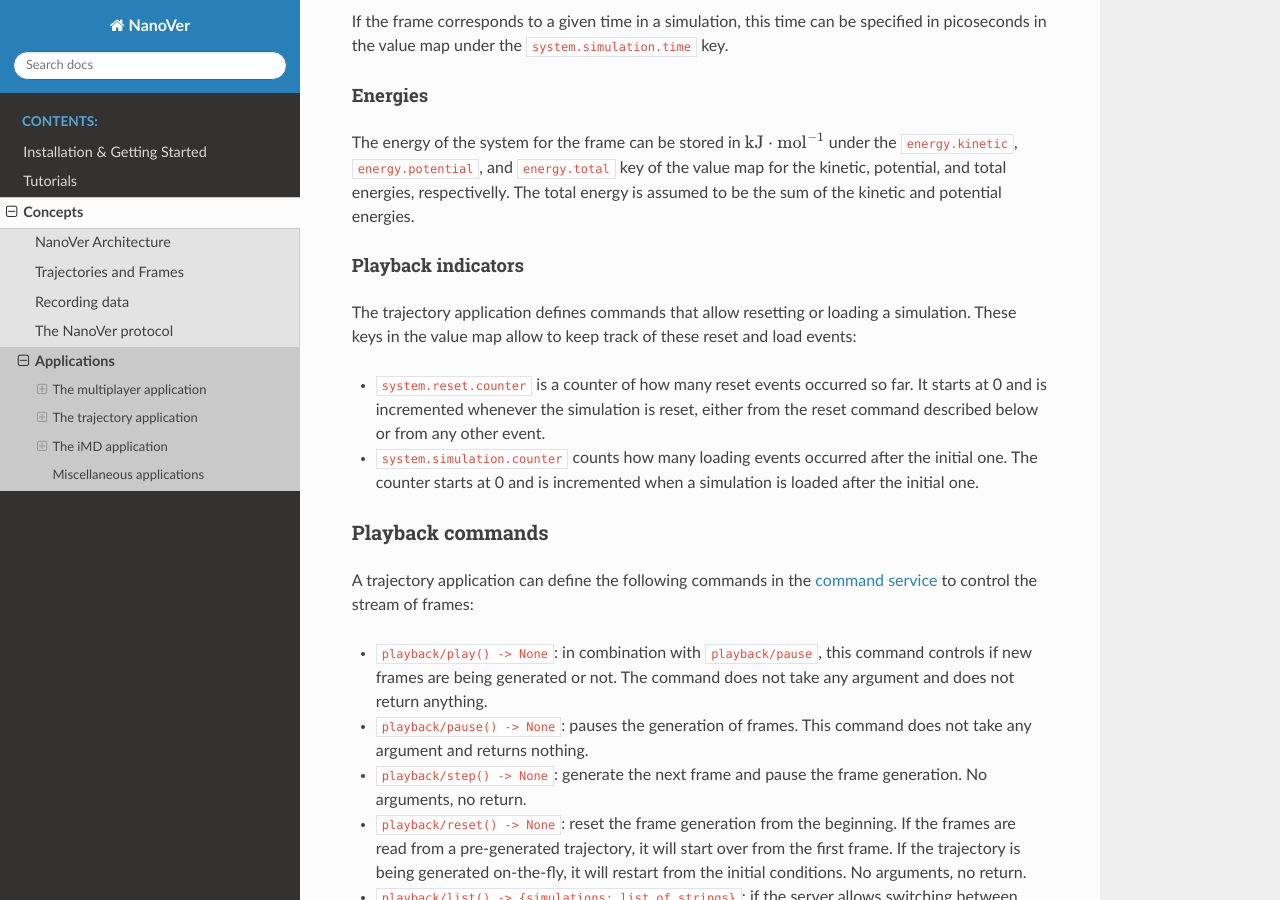
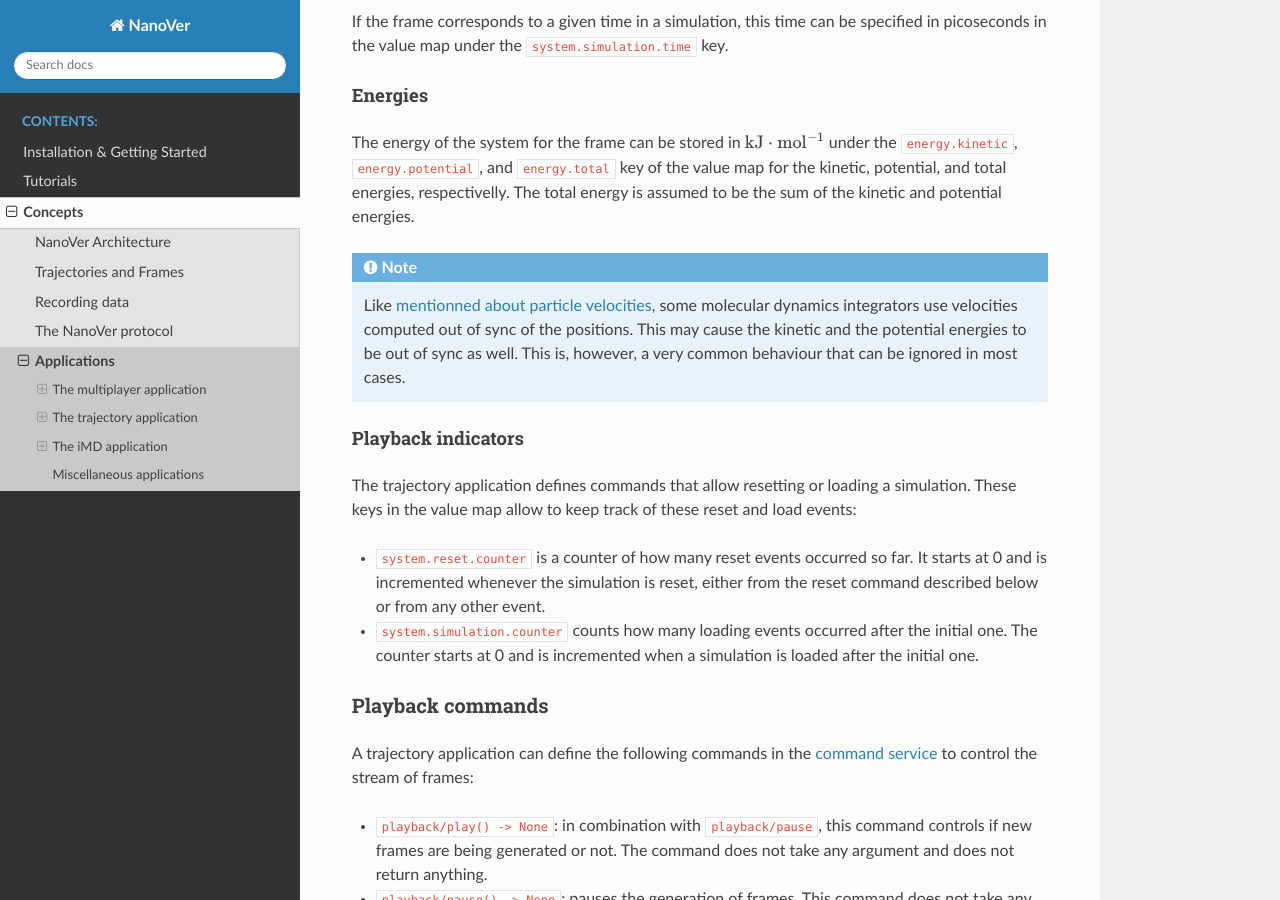
Before and after one commit to IRL2/nanover-docs, a Sphinx documentation site: the page built from source/concepts/applications.rst, in a window 1280 px wide and 900 px high, scrolled down 8096 px. Built offline with Sphinx 7.4.7 and the Read the Docs theme 2.0.0, drawn with Linux system fonts in a browser that asks for light colours; pages that are not in the unit, such as notebooks, are missing from menus.

Commit message:
Add a note about kenetic energy and leap frog

```diff
--- a/source/concepts/applications.rst
+++ b/source/concepts/applications.rst
@@ -444,6 +446,14 @@ The energy of the system for the frame can be stored in
 ``energy.potential``, and ``energy.total`` key of the value map for the
 kinetic, potential, and total energies, respectivelly. The total energy is
 assumed to be the sum of the kinetic and potential energies.
+
+.. note::
+
+   Like :ref:`mentionned about particle velocities <leap-frog-warning>`, some
+   molecular dynamics integrators use velocities computed out of sync of the
+   positions. This may cause the kinetic and the potential energies to be out of
+   sync as well. This is, however, a very common behaviour that can be ignored in
+   most cases.
 
 Playback indicators
 ^^^^^^^^^^^^^^^^^^^
```
Also changed, not shown: other parts of source/concepts/applications.rst (+2 -0 lines).
